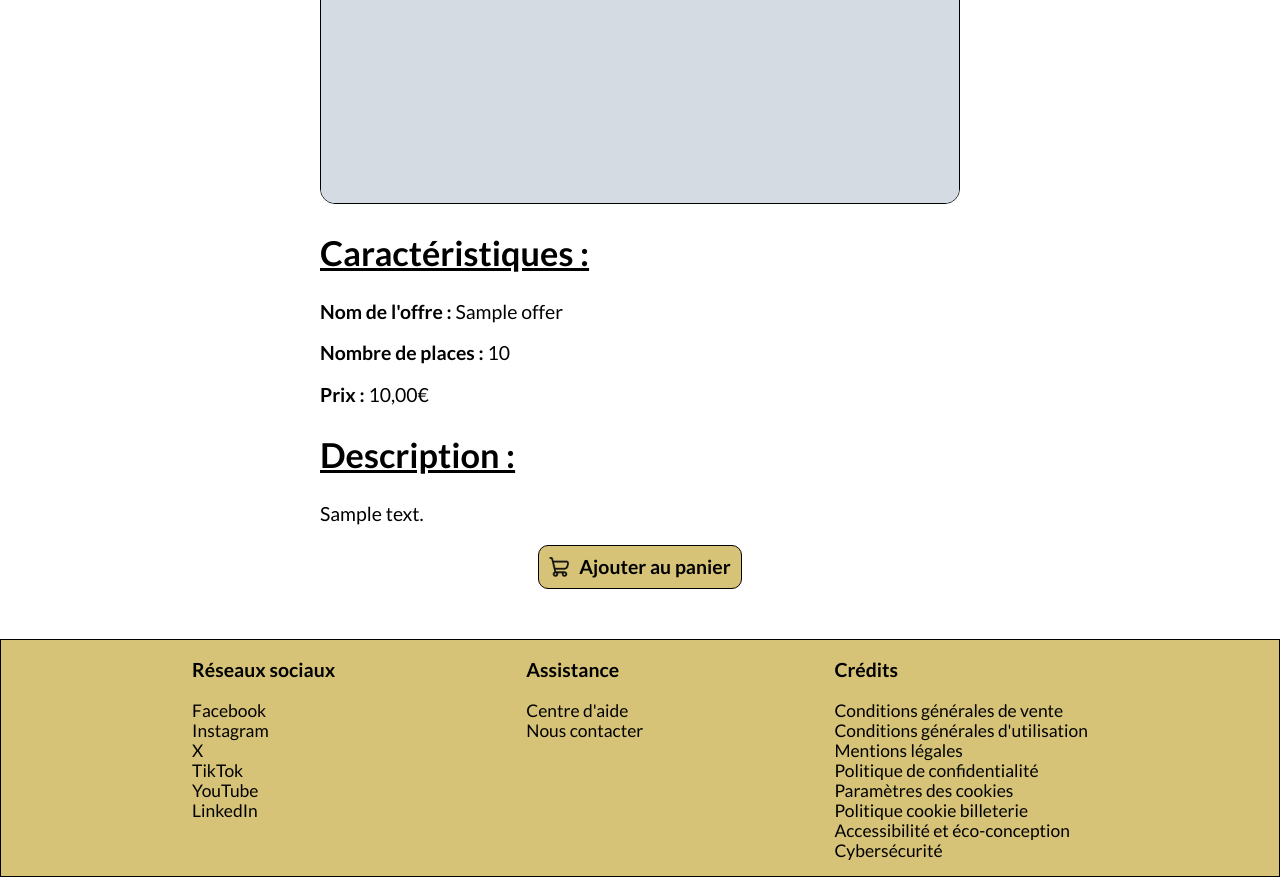
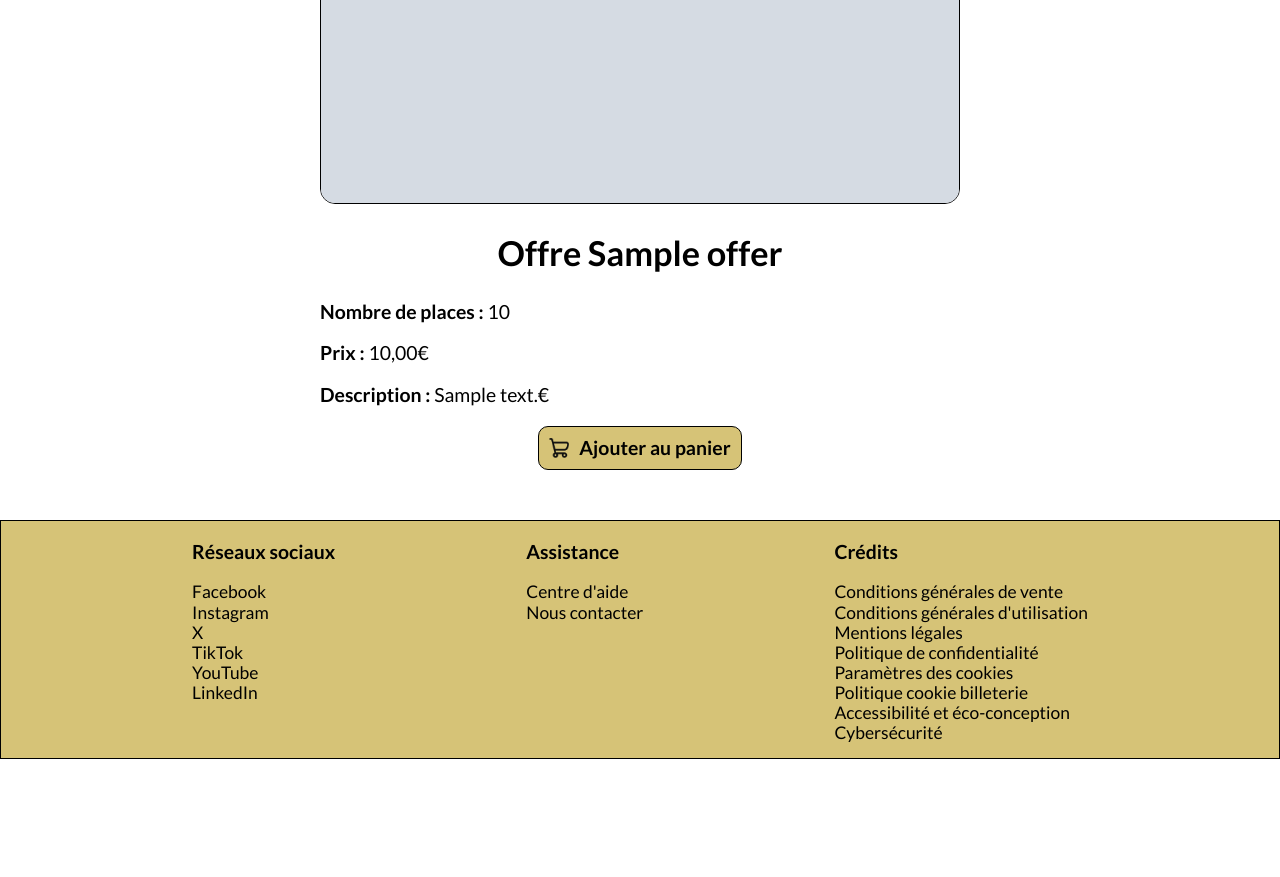
Before and after one commit to eddy-lefranc/bloc_3_python, a Django app: a page that uses olympic_games_ticketing/products/templates/products/offer-detail.html in a window 1280 px wide. Shown: the part 566-1443 px from the top of the page. After the commit the page ends 1325 px from the top, so only its background shows below. Run offline with Django 5.2, Linux system fonts and the light colour scheme; tables that the repository leaves empty hold one stand-in row (values such as "Sample post"); grey boxes marked "Sample" are stand-in pictures; some libraries are stand-ins or nearby versions.

Commit message:
Modification de la disposition de l'affichage

```diff
--- a/olympic_games_ticketing/products/templates/products/offer-detail.html
+++ b/olympic_games_ticketing/products/templates/products/offer-detail.html
@@ -13,19 +13,17 @@ Jeux Olympiques - Voir l'offre {% endblock title %}
     class="aspect-square border-primary offer-image responsive-image"
   />
   <div>
-    <h2 class="lato lato-bold text-lg-xl"><u>Caractéristiques :</u></h2>
-    <p class="lato lato-regular text-base">
-      <strong>Nom de l'offre :</strong> {{ offer.name }}
-    </p>
+    <h2 class="lato lato-bold text-align-center text-lg-xl">
+      Offre {{ offer.name }}
+    </h2>
     <p class="lato lato-regular text-base">
       <strong>Nombre de places :</strong> {{ offer.seats }}
     </p>
     <p class="lato lato-regular text-base">
       <strong>Prix :</strong> {{ offer.price }}€
     </p>
-    <h2 class="lato lato-bold text-lg-xl"><u>Description :</u></h2>
     <p class="lato lato-regular paragraph-appearance text-base">
-      {{ offer.description }}
+      <strong>Description :</strong> {{ offer.description }}€
     </p>
   </div>
   <div class="flex justify-content-center">
```
